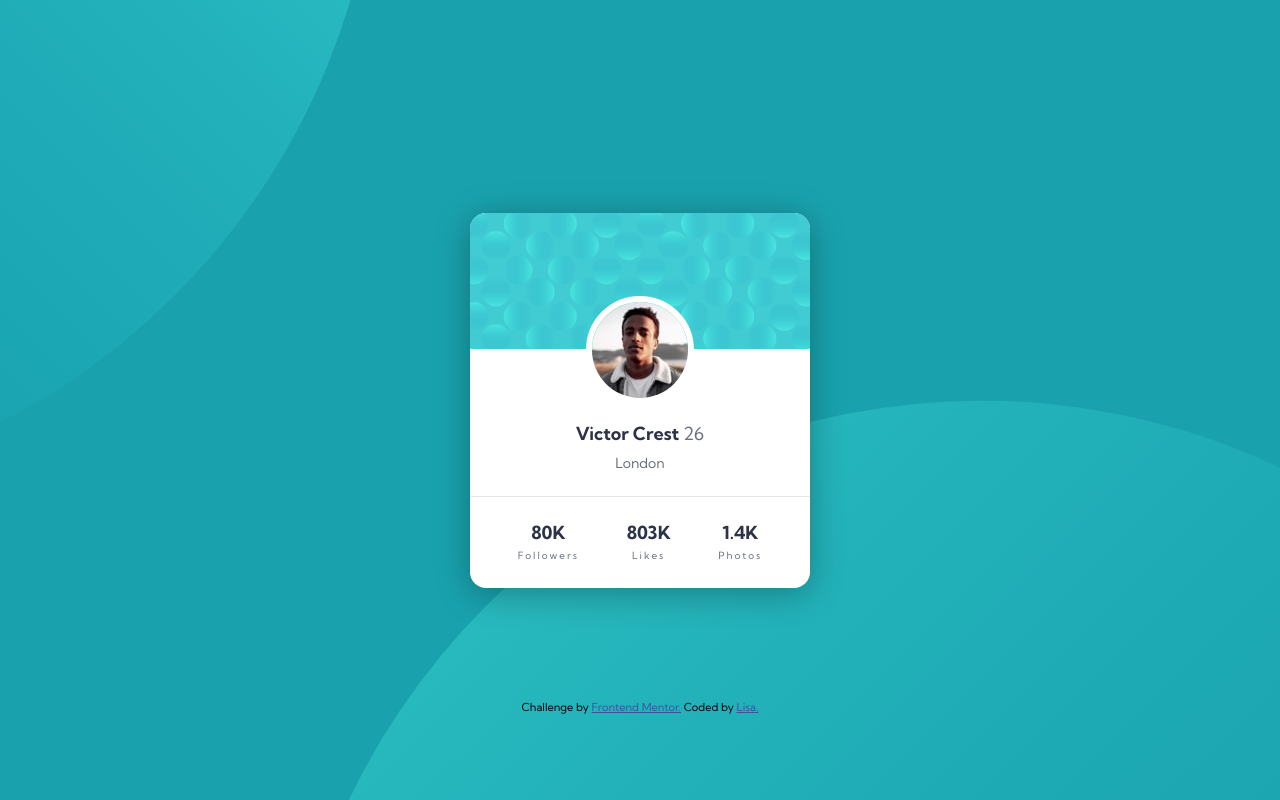
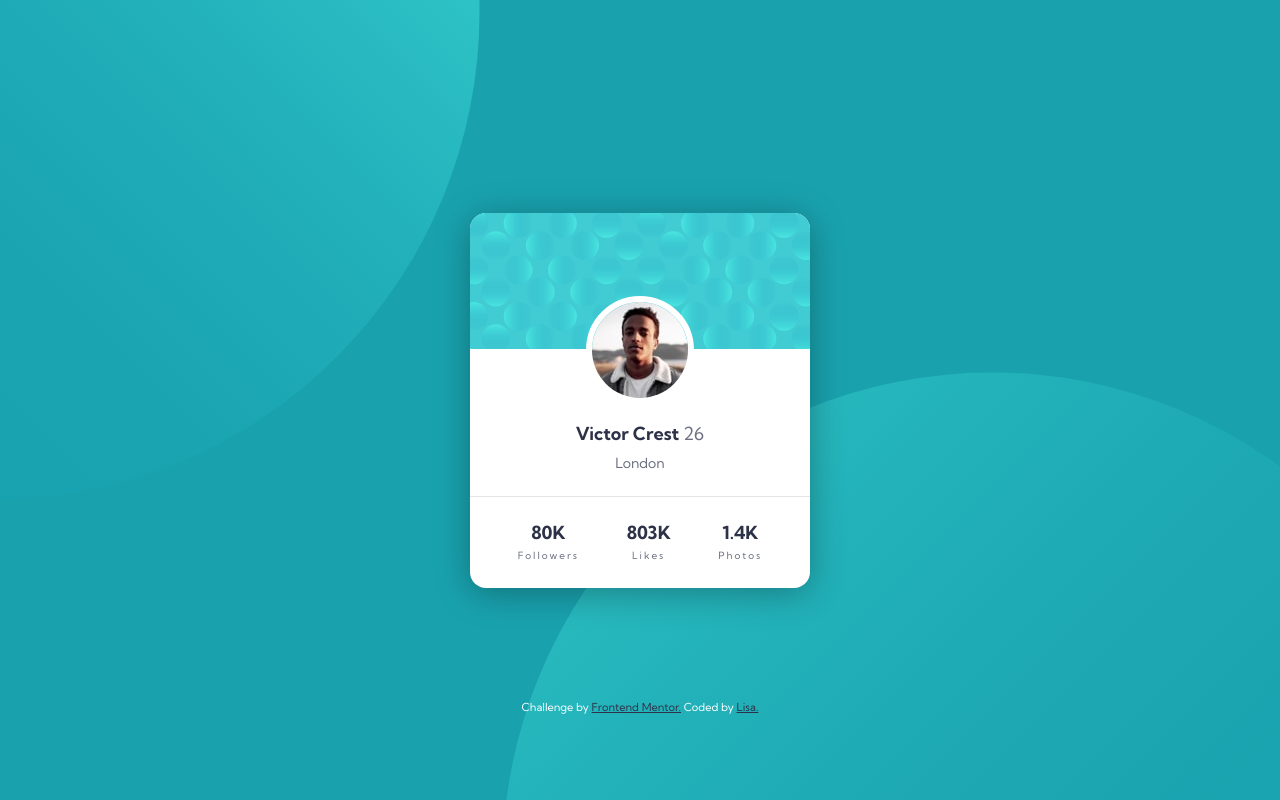
Before and after one commit to CrypticMango/proflie-card-component, a plain HTML site: page index.html in a window 1280 px wide. Drawn offline with Linux system fonts and the light colour scheme.

Commit message:
re positioned background circles

```diff
--- a/styles.css
+++ b/styles.css
@@ -14,10 +14,8 @@ body {
   font-family: "Kumbh Sans", sans-serif;
   background-color: hsl(185, 75%, 39%);
   background-image: url(/images/bg-pattern-top.svg), url(/images/bg-pattern-bottom.svg);
-  background-position: bottom 300px right 900px, bottom -1000px right -400px;
-  background-size: 1400px;
+  background-position: bottom 300px right 800px, bottom -550px right -200px;
   background-repeat: no-repeat;
-  background-attachment: fixed;
   text-align: center;
 }
 
@@ -111,8 +109,9 @@ footer {
 .attribution {
   font-size: 11px;
   text-align: center;
+  color: white;
 }
 
 .attribution a {
-  color: hsl(228, 45%, 44%);
+  color: var(--dark-blue);
 }
```
Also changed, not shown: index.html (+1 -0 lines).
